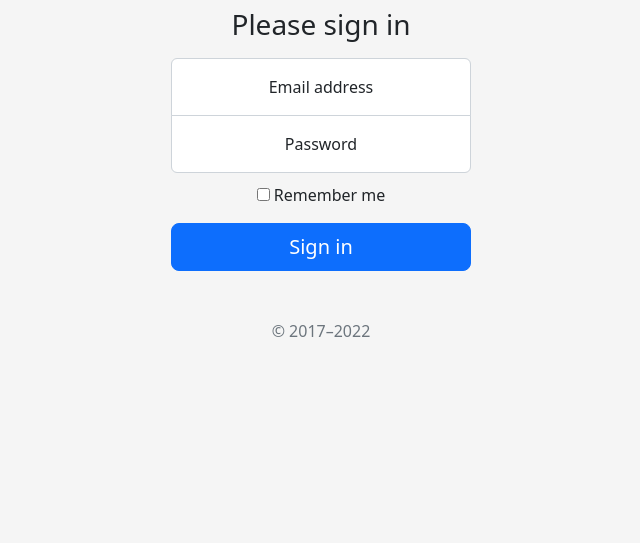
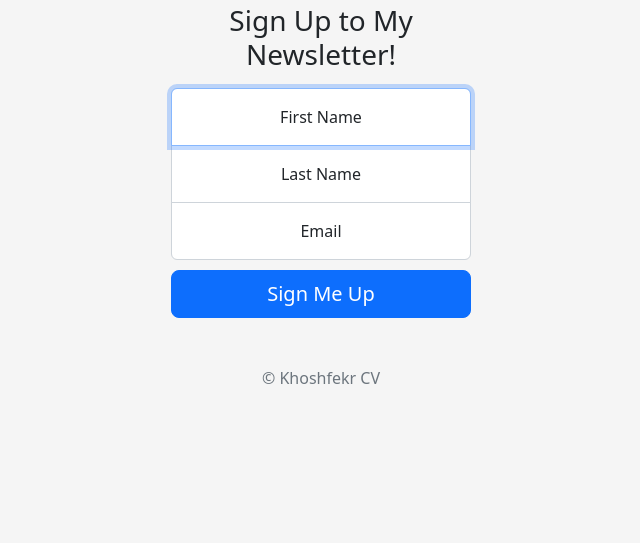
Before and after one commit to KhoshfekrMH/newsletter-signup, a website: page signup.html in a window 1280 px wide. Shown: the part 257-800 px from the top of the page, without its empty margins (319-959 px from the left). Drawn offline with Linux system fonts and the light colour scheme.

Commit message:
I fixed SignUp form and a pic for SignUp added

```diff
--- a/signup.html
+++ b/signup.html
@@ -12,25 +12,24 @@
 <body class="text-center">
 <main class="form-signin w-100 m-auto">
     <form>
-        <img class="mb-4" src="/docs/5.2/assets/brand/bootstrap-logo.svg" alt="" width="72" height="57">
-        <h1 class="h3 mb-3 fw-normal">Please sign in</h1>
+        <img class="mb-4" src="images/SignUp.png" alt="SignUp picture" width="100" height="100">
+        <h1 class="h3 mb-3 fw-normal">Sign Up to My Newsletter!</h1>
 
         <div class="form-floating">
-            <input type="email" class="form-control" id="floatingInput" placeholder="name@example.com">
-            <label for="floatingInput">Email address</label>
+            <label for="firstNameInput">First Name</label>
+            <input type="text" class="form-control top" id="firstNameInput" placeholder="email" required autofocus>
         </div>
         <div class="form-floating">
-            <input type="password" class="form-control" id="floatingPassword" placeholder="Password">
-            <label for="floatingPassword">Password</label>
+            <label for="lastNameInput">Last Name</label>
+            <input type="text" class="form-control middle" id="lastNameInput" placeholder="Password" required>
+        </div>
+        <div class="form-floating">
+            <label for="emailInput">Email</label>
+            <input type="email" class="form-control bottom" id="emailInput" placeholder="Password" required>
         </div>
 
-        <div class="checkbox mb-3">
-            <label>
-                <input type="checkbox" value="remember-me"> Remember me
-            </label>
-        </div>
-        <button class="w-100 btn btn-lg btn-primary" type="submit">Sign in</button>
-        <p class="mt-5 mb-3 text-muted">&copy; 2017–2022</p>
+        <button class="w-100 btn btn-lg btn-primary" type="submit">Sign Me Up</button>
+        <p class="mt-5 mb-3 text-muted">&copy; Khoshfekr CV</p>
     </form>
 </main>
 
--- a/style.css
+++ b/style.css
@@ -20,13 +20,18 @@ body {
     z-index: 2;
 }
 
-.form-signin input[type="email"] {
+.top {
     margin-bottom: -1px;
     border-bottom-right-radius: 0;
     border-bottom-left-radius: 0;
 }
 
-.form-signin input[type="password"] {
+.middle{
+    margin-bottom: -1px;
+    border-radius: 0;
+}
+
+.bottom {
     margin-bottom: 10px;
     border-top-left-radius: 0;
     border-top-right-radius: 0;
```
Also changed, not shown: images/SignUp.png (added).
